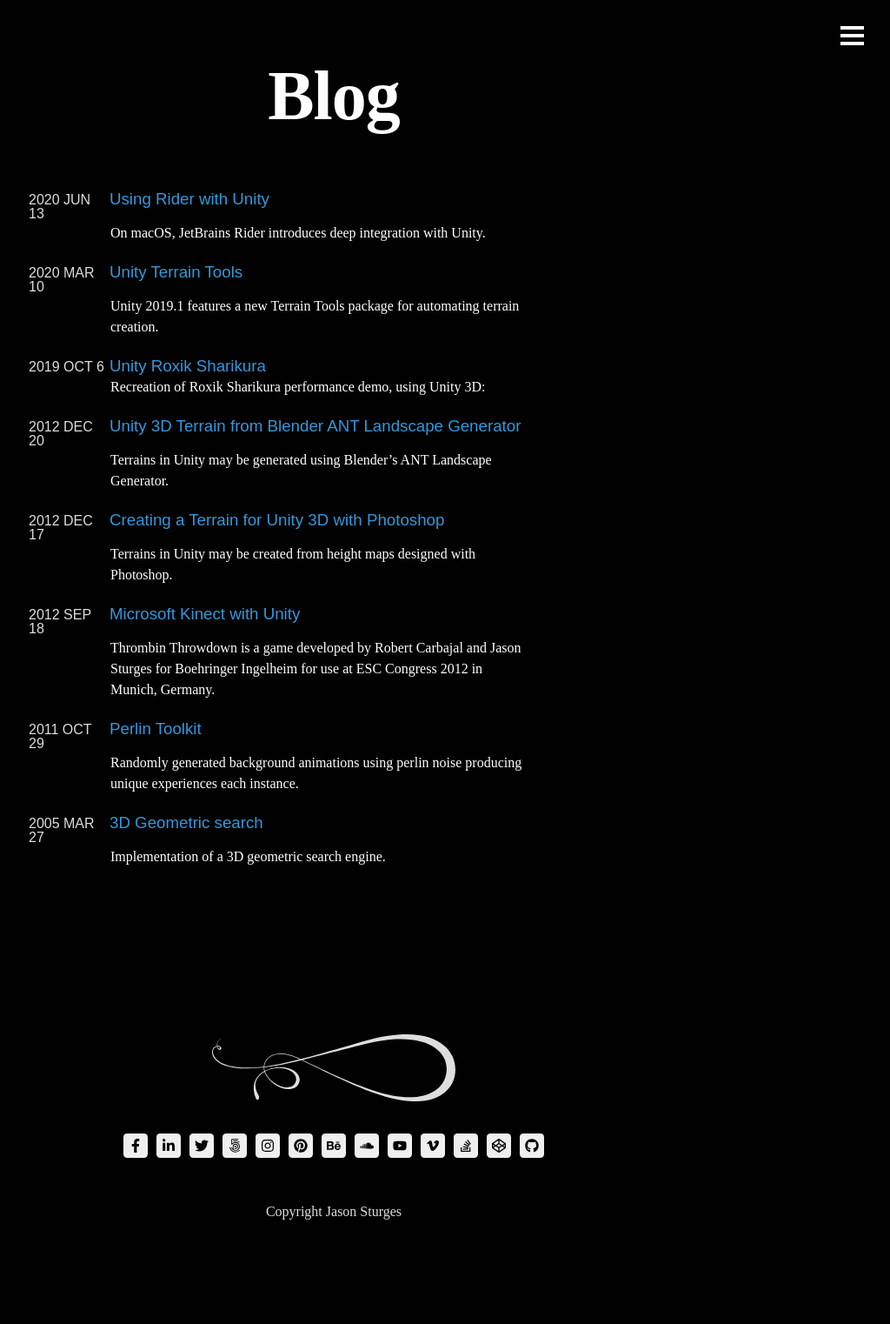
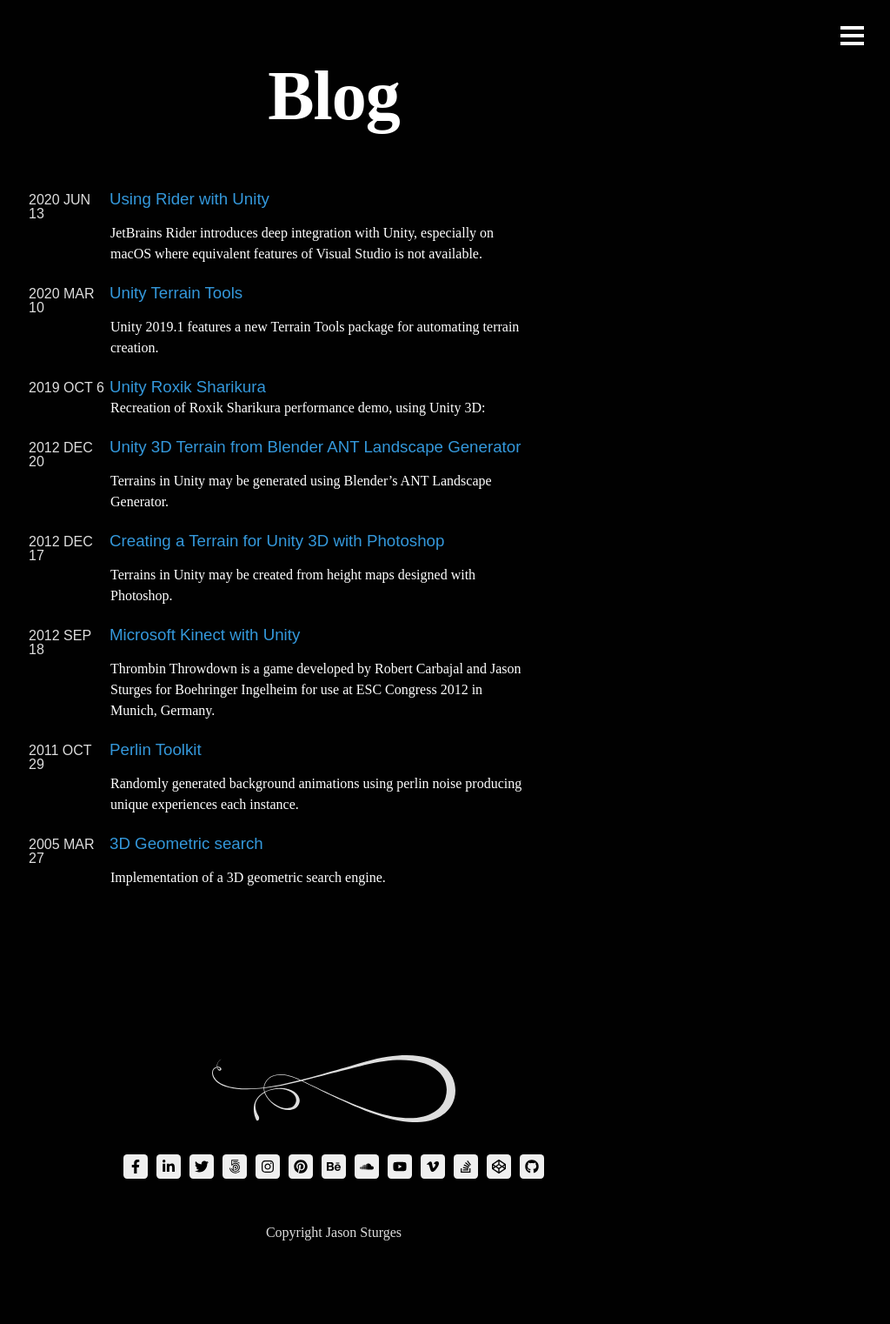
Before and after one commit to jasonsturges/jasonsturges.github.io, a Jekyll site: the page built from _pages/blog.html, in a window 1280 px wide. Shown: the whole page at 87% size, without its empty margins (256-1280 px from the left). Built offline with Jekyll 4.4.1, drawn with Linux system fonts in a browser that asks for light colours; some web fonts are replaced; before the commit the page ends 1498 px from its top, so only the background shows below that.

Commit message:
Using Rider with Unity blog post update

```diff
--- a/technology/_posts/2020-06-13-using-rider-with-unity.md
+++ b/technology/_posts/2020-06-13-using-rider-with-unity.md
@@ -9,7 +9,7 @@
 ---
 
 
-On macOS, JetBrains Rider introduces deep integration with Unity.
+JetBrains Rider introduces deep integration with Unity, especially on macOS where equivalent features of Visual Studio is not available.
 
 First, assure [JetBrains Rider](https://www.jetbrains.com/rider/) is installed - a 30-day free trial is available for evaluation.
 
```
